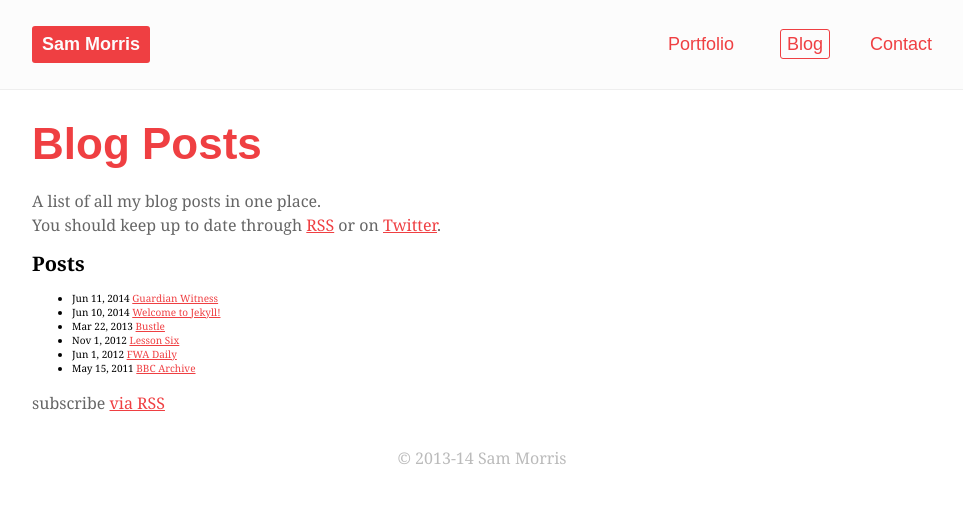
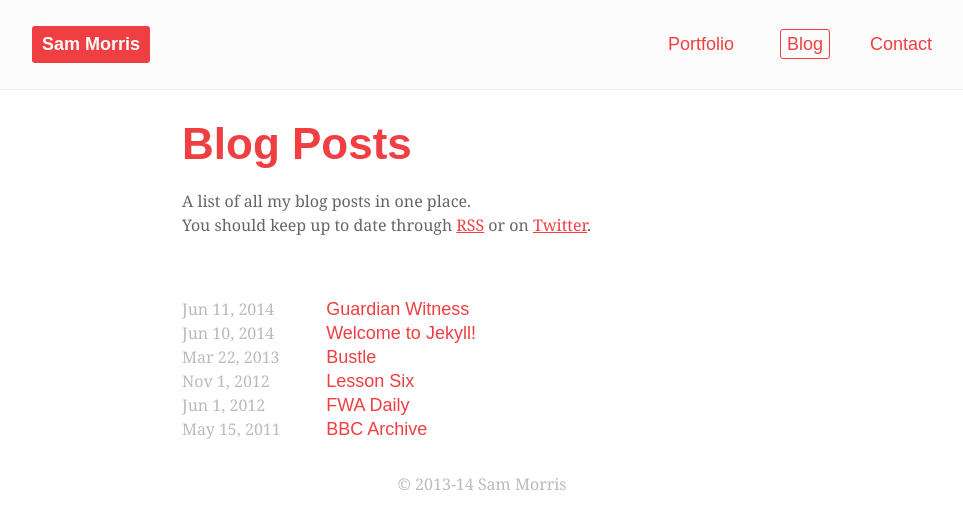
Before and after one commit to sammorrisdesign/sammorr.is, a Jekyll site: the page built from blog/index.html, in a window 1280 px wide. Shown: the top 529 px of the page, without its empty margins (158-1121 px from the left). Built offline with Jekyll 4.4.1, drawn with Linux system fonts in a browser that asks for light colours; nearby versions of some CDN libraries.

Commit message:
Style blog index

```diff
--- a/_sass/partials/_blog__list.scss
+++ /dev/null
@@ -1,3 +0,0 @@
-.blog__list {
-
-}
--- a/assets/css/style.css
+++ b/assets/css/style.css
@@ -202,3 +202,20 @@ footer {
   color: #bbbbbb;
   text-align: center;
   font-size: 1.6rem; }
+
+.blog {
+  width: 600px;
+  margin: 0 auto; }
+  .blog .blog__description {
+    margin-bottom: 60px; }
+  .blog .blog__list {
+    padding: 0;
+    list-style: none; }
+    .blog .blog__list .blog__list__item .blog__list__item__date {
+      width: 140px;
+      display: inline-block;
+      color: #bbbbbb; }
+    .blog .blog__list .blog__list__item .blog__list__item__title {
+      font-family: "Apercu Bold", "Futura", sans-serif;
+      font-size: 1.8rem;
+      text-decoration: none; }
--- a/blog/index.html
+++ b/blog/index.html
@@ -4,19 +4,16 @@ title: Blog
 active: blog
 ---
 
-<h2 class="title blog__title">Blog Posts</h2>
+<div class="blog">
+    <h2 class="title blog__title">Blog Posts</h2>
+    <p class="blog__description paragraph">A list of all my blog posts in one place. <br />You should keep up to date through <a target="_blank" href="{{ "/feed.xml" | prepend: site.baseurl }}">RSS</a> or on <a target="_blank" href="http://www.twitter.com/sammorrisdesign">Twitter</a>.</p>
 
-<p class="blog__description paragraph">A list of all my blog posts in one place. <br />You should keep up to date through <a target="_blank" href="http://sammorr.is/category/blog/feed/">RSS</a> or on <a target="_blank" href="http://www.twitter.com/sammorrisdesign">Twitter</a>.</p>
-
-  <h1>Posts</h1>
-
-  <ul class="posts">
+    <ul class="blog__list paragraph">
     {% for post in site.posts %}
-      <li>
-        <span class="post-date">{{ post.date | date: "%b %-d, %Y" }}</span>
-        <a class="post-link" href="{{ post.url | prepend: site.baseurl }}">{{ post.title }}</a>
-      </li>
+        <li class="blog__list__item">
+            <span class="blog__list__item__date">{{ post.date | date: "%b %-d, %Y" }}</span>
+            <a class="blog__list__item__title" href="{{ post.url | prepend: site.baseurl }}">{{ post.title }}</a>
+        </li>
     {% endfor %}
-  </ul>
-
-  <p class="rss-subscribe">subscribe <a href="{{ "/feed.xml" | prepend: site.baseurl }}">via RSS</a></p>
+    </ul>
+</div>
```
Also changed, not shown: _sass/partials/_blog.scss (added, +27 -0 lines).
